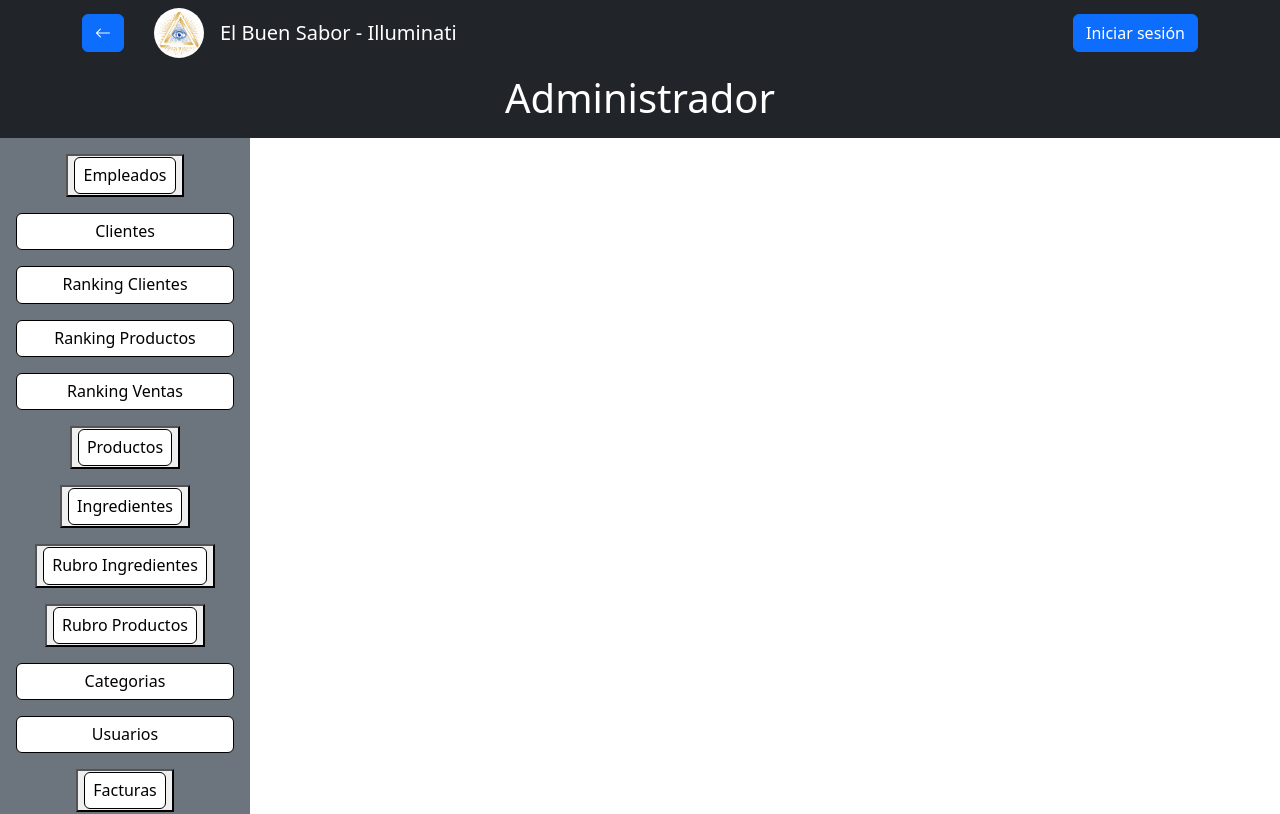
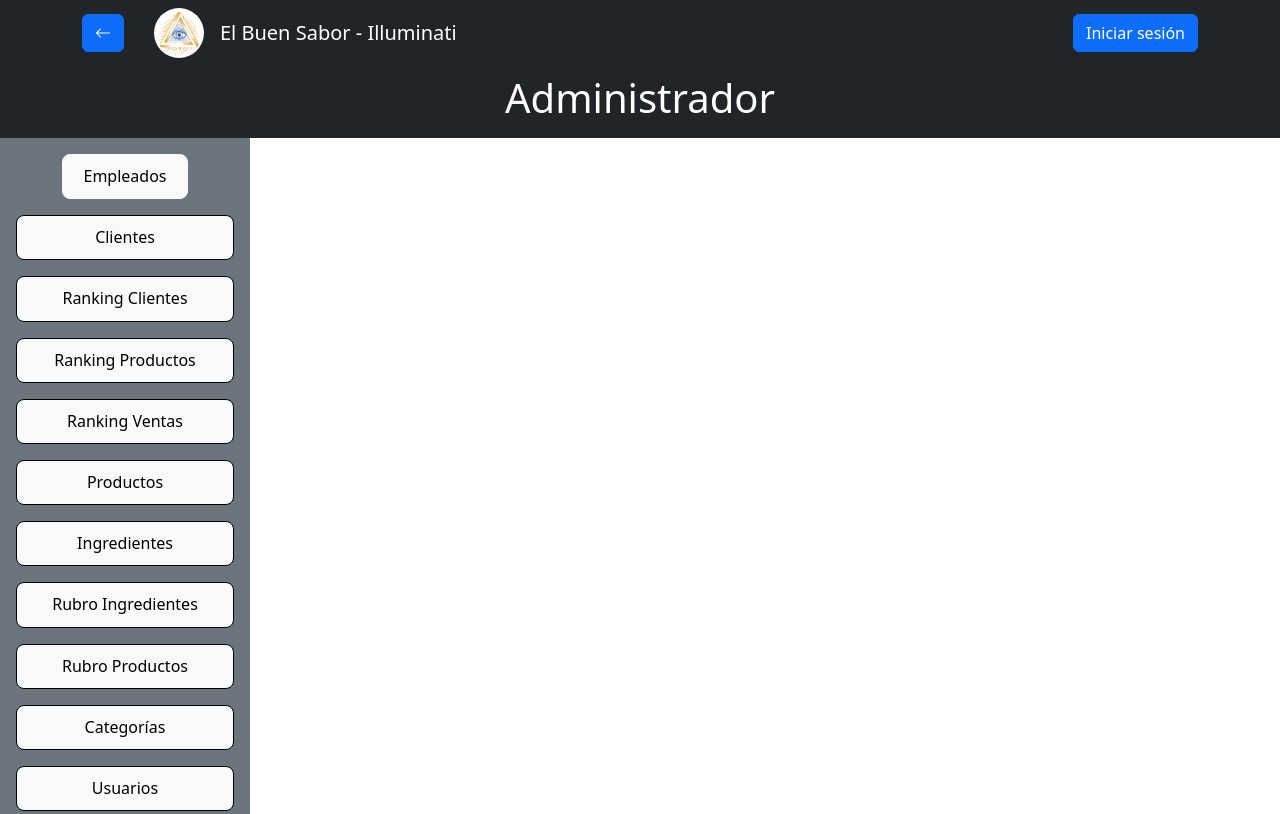
Before and after one commit to RamaHualpusher/Illuminati-ElBuenSabor-Frontend, a React (Create React App) app: page /admin in a window 1280 px wide. Shown: the top 814 px of the page. Built offline with nearby package versions, Linux system fonts and the light colour scheme.

Commit message:
Mejora en las opciones de Admin

```diff
--- a/src/components/AdminPage/OpcionesAdmin.tsx
+++ b/src/components/AdminPage/OpcionesAdmin.tsx
@@ -1,4 +1,4 @@
-import React ,{useState}from "react";
+import React, { useState } from "react";
 import Employee from "../Users/Employees/Employee";
 import ProductosTable from "../Stock/Producto/ProductosTable";
 import IngredientesTable from "../Stock/Ingrediente/IngredientesTable";
@@ -6,8 +6,8 @@ import RubrosIngredientesTable from "../Stock/RubroIngrediente/RubroIngredientes
 import RubrosProductosTable from "../Stock/RubroProducto/RubroProducto";
 import Bill from "../Bill/Bill";
 
-export default function OpcionesAdmin() {
-
+export default function OpcionesAdmin() {       //A MEDIDA QUE AGREGUEN NUEVOS OPTIONS CON RUTAS CAMBIEN EL
+                                                //VALOR DEL BOTON (value="employee")
     const [selectedOption, setSelectedOption] = useState("Null");
 
     const handleOptionChange = (event: React.MouseEvent<HTMLButtonElement>) => {
@@ -18,23 +18,21 @@ export default function OpcionesAdmin() {
         <div className="d-flex flex-row bd-highlight mb-3">
             <div className="d-flex flex-column bd-highlight mb-3 bg-secondary p-3"
                 style={{ width: "250px", height: "100vh", overflowY: "scroll" }}>
+
                 <div className="row justify-content-start mb-3">
                     <div className="col">
                         <button
-                        value="employee"//admin/</div>
+                            value="employee"
                             onClick={handleOptionChange}
-                        className="card-link"
+                            className="btn btn-light btn-lg"
                             style={{ color: "black", textDecoration: "none" }}
                         >
                             <div
-                            className="card"
-                            style={{ border: "1px solid black", width: "100%" }}
+                                className="card-body p-1"
                             >
-                            <div className="card-body p-2">
                                 <h6 className="card-title mb-0" style={{ color: "black" }}>
                                     Empleados
                                 </h6>
-                            </div>
                             </div>
                         </button>
                     </div>
@@ -42,61 +40,71 @@ export default function OpcionesAdmin() {
 
                 <div className="row justify-content-start mb-3">
                     <div className="col">
-                    <div
-                        className="card"
-                        style={{ border: "1px solid black", width: "100%" }}
+                        <button
+                            value="employee"
+                            onClick={handleOptionChange}
+                            className="btn btn-light btn-lg"
+                            style={{ color: "black", textDecoration: "none", width: "100%", border: "1px solid black" }}
                         >
-                        <div className="card-body p-2">
+                            <div className="card-body p-1">
                                 <h6 className="card-title mb-0" style={{ color: "black" }}>
                                     Clientes
                                 </h6>
                             </div>
+                        </button>
                     </div>
+                </div>
+
+
+                <div className="row justify-content-start mb-3">
+                    <div className="col">
+                        <button
+                            value="employee"
+                            onClick={handleOptionChange}
+                            className="btn btn-light btn-lg"
+                            style={{ color: "black", textDecoration: "none", width: "100%", border: "1px solid black" }}
+                        >
+                            <div className="card-body p-1">
+                                <h6 className="card-title mb-0" style={{ color: "black" }}>
+                                    Ranking Clientes
+                                </h6>
+                            </div>
+                        </button>
+                    </div>
+                </div>
+
+
+                <div className="row justify-content-start mb-3">
+                    <div className="col">
+                        <button
+                            value="employee"
+                            onClick={handleOptionChange}
+                            className="btn btn-light btn-lg"
+                            style={{ color: "black", textDecoration: "none", width: "100%", border: "1px solid black" }}
+                        >
+                            <div className="card-body p-1">
+                                <h6 className="card-title mb-0" style={{ color: "black" }}>
+                                    Ranking Productos
+                                </h6>
+                            </div>
+                        </button>
                     </div>
                 </div>
 
                 <div className="row justify-content-start mb-3">
                     <div className="col">
-                    <div
-                        className="card"
-                        style={{ border: "1px solid black", width: "100%" }}
+                        <button
+                            value="employee"
+                            onClick={handleOptionChange}
+                            className="btn btn-light btn-lg"
+                            style={{ color: "black", textDecoration: "none", width: "100%", border: "1px solid black" }}
                         >
-                        <div className="card-body p-2">
-                            <h6 className="card-title mb-0" style={{ color: "black" }}>
-                                Ranking Clientes
-                            </h6>
-                        </div>
-                    </div>
-                </div>
-            </div>
-
-            <div className="row justify-content-start mb-3">
-                <div className="col">
-                    <div
-                        className="card"
-                        style={{ border: "1px solid black", width: "100%" }}
-                    >
-                        <div className="card-body p-2">
-                            <h6 className="card-title mb-0" style={{ color: "black" }}>
-                                Ranking Productos
-                            </h6>
-                        </div>
-                    </div>
-                </div>
-            </div>
-
-            <div className="row justify-content-start mb-3">
-                <div className="col">
-                    <div
-                        className="card"
-                        style={{ border: "1px solid black", width: "100%" }}
-                    >
-                        <div className="card-body p-2">
+                            <div className="card-body p-1">
                                 <h6 className="card-title mb-0" style={{ color: "black" }}>
                                     Ranking Ventas
                                 </h6>
                             </div>
-                    </div>
+                        </button>
                     </div>
                 </div>
 
@@ -105,18 +113,13 @@ export default function OpcionesAdmin() {
                         <button
                             value="productos"
                             onClick={handleOptionChange}
-                        className="card-link"
-                        style={{ color: "black", textDecoration: "none" }}
+                            className="btn btn-light btn-lg"
+                            style={{ color: "black", textDecoration: "none", width: "100%", border: "1px solid black" }}
                         >
-                        <div
-                            className="card"
-                            style={{ border: "1px solid black", width: "100%" }}
-                        >
-                            <div className="card-body p-2">
+                            <div className="card-body p-1">
                                 <h6 className="card-title mb-0" style={{ color: "black" }}>
                                     Productos
                                 </h6>
-                            </div>
                             </div>
                         </button>
                     </div>
@@ -127,17 +130,13 @@ export default function OpcionesAdmin() {
                         <button
                             value="ingredientes"
                             onClick={handleOptionChange}
-                        className="card-link"
-                        style={{ color: "black", textDecoration: "none" }}>
-                        <div
-                            className="card"
-                            style={{ border: "1px solid black", width: "100%" }}
+                            className="btn btn-light btn-lg"
+                            style={{ color: "black", textDecoration: "none", width: "100%", border: "1px solid black" }}
                         >
-                            <div className="card-body p-2">
+                            <div className="card-body p-1">
                                 <h6 className="card-title mb-0" style={{ color: "black" }}>
                                     Ingredientes
                                 </h6>
-                            </div>
                             </div>
                         </button>
                     </div>
@@ -148,17 +147,13 @@ export default function OpcionesAdmin() {
                         <button
                             value="rubrosingredientes"
                             onClick={handleOptionChange}
-                        className="card-link"
-                        style={{ color: "black", textDecoration: "none" }}>
-                        <div
-                            className="card"
-                            style={{ border: "1px solid black", width: "100%" }}
+                            className="btn btn-light btn-lg"
+                            style={{ color: "black", textDecoration: "none", width: "100%", border: "1px solid black" }}
                         >
-                            <div className="card-body p-2">
+                            <div className="card-body p-1">
                                 <h6 className="card-title mb-0" style={{ color: "black" }}>
                                     Rubro Ingredientes
                                 </h6>
-                            </div>
                             </div>
                         </button>
                     </div>
@@ -169,17 +164,13 @@ export default function OpcionesAdmin() {
                         <button
                             value="rubroproductos"
                             onClick={handleOptionChange}
-                        className="card-link"
-                        style={{ color: "black", textDecoration: "none" }}>
-                        <div
-                            className="card"
-                            style={{ border: "1px solid black", width: "100%" }}
+                            className="btn btn-light btn-lg"
+                            style={{ color: "black", textDecoration: "none", width: "100%", border: "1px solid black" }}
                         >
-                            <div className="card-body p-2">
+                            <div className="card-body p-1">
                                 <h6 className="card-title mb-0" style={{ color: "black" }}>
                                     Rubro Productos
                                 </h6>
-                            </div>
                             </div>
                         </button>
                     </div>
@@ -187,31 +178,35 @@ export default function OpcionesAdmin() {
 
                 <div className="row justify-content-start mb-3">
                     <div className="col">
-                    <div
-                        className="card"
-                        style={{ border: "1px solid black", width: "100%" }}
+                        <button
+                            value="employee"
+                            onClick={handleOptionChange}
+                            className="btn btn-light btn-lg"
+                            style={{ color: "black", textDecoration: "none", width: "100%", border: "1px solid black" }}
                         >
-                        <div className="card-body p-2">
+                            <div className="card-body p-1">
                                 <h6 className="card-title mb-0" style={{ color: "black" }}>
-                                Categorias
+                                    Categorías
                                 </h6>
                             </div>
-                    </div>
+                        </button>
                     </div>
                 </div>
 
                 <div className="row justify-content-start mb-3">
                     <div className="col">
-                    <div
-                        className="card"
-                        style={{ border: "1px solid black", width: "100%" }}
+                        <button
+                            value="employee"
+                            onClick={handleOptionChange}
+                            className="btn btn-light btn-lg"
+                            style={{ color: "black", textDecoration: "none", width: "100%", border: "1px solid black" }}
                         >
-                        <div className="card-body p-2">
+                            <div className="card-body p-1">
                                 <h6 className="card-title mb-0" style={{ color: "black" }}>
                                     Usuarios
                                 </h6>
                             </div>
-                    </div>
+                        </button>
                     </div>
                 </div>
 
@@ -220,17 +215,13 @@ export default function OpcionesAdmin() {
                         <button
                             value="facturas"
                             onClick={handleOptionChange}
-                        className="card-link"
-                        style={{ color: "black", textDecoration: "none" }}>
-                        <div
-                            className="card"
-                            style={{ border: "1px solid black", width: "100%" }}
+                            className="btn btn-light btn-lg"
+                            style={{ color: "black", textDecoration: "none", width: "100%", border: "1px solid black" }}
                         >
-                            <div className="card-body p-2">
+                            <div className="card-body p-1">
                                 <h6 className="card-title mb-0" style={{ color: "black" }}>
                                     Facturas
                                 </h6>
-                            </div>
                             </div>
                         </button>
                     </div>
@@ -238,26 +229,30 @@ export default function OpcionesAdmin() {
 
                 <div className="row justify-content-start mb-3">
                     <div className="col">
-                    <div
-                        className="card"
-                        style={{ border: "1px solid black", width: "100%" }}
+                        <button
+                            value="employee"
+                            onClick={handleOptionChange}
+                            className="btn btn-light btn-lg"
+                            style={{ color: "black", textDecoration: "none", width: "100%", border: "1px solid black" }}
                         >
-                        <div className="card-body p-2">
+                            <div className="card-body p-1">
                                 <h6 className="card-title mb-0" style={{ color: "black" }}>
-                                Stock
+                                    Rubro Ingredientes
                                 </h6>
                             </div>
+                        </button>
                     </div>
                 </div>
-            </div>
+
+
             </div>
             <div>
-                {selectedOption==="employee" && <Employee/>}
-                {selectedOption==="productos" && <ProductosTable url="/assets/data/productosEjemplo.json"/>}
-                {selectedOption==="ingredientes" && <IngredientesTable url="/assets/data/ingredientesEjemplo.json"/>}
-                {selectedOption==="rubrosingredientes" && <RubrosIngredientesTable url="/assets/data/dataTableRubrosIngredientes.json"/>}
-                {selectedOption==="rubroproductos" && <RubrosProductosTable url="/assets/data/dataTableRubrosProductos.json"/>}
-                {selectedOption==="facturas" && <Bill/>}
+                {selectedOption === "employee" && <Employee />}
+                {selectedOption === "productos" && <ProductosTable url="/assets/data/productosEjemplo.json" />}
+                {selectedOption === "ingredientes" && <IngredientesTable url="/assets/data/ingredientesEjemplo.json" />}
+                {selectedOption === "rubrosingredientes" && <RubrosIngredientesTable url="/assets/data/dataTableRubrosIngredientes.json" />}
+                {selectedOption === "rubroproductos" && <RubrosProductosTable url="/assets/data/dataTableRubrosProductos.json" />}
+                {selectedOption === "facturas" && <Bill />}
             </div>
 
         </div>
```
Lines whose indentation alone changed are shown as unchanged.
